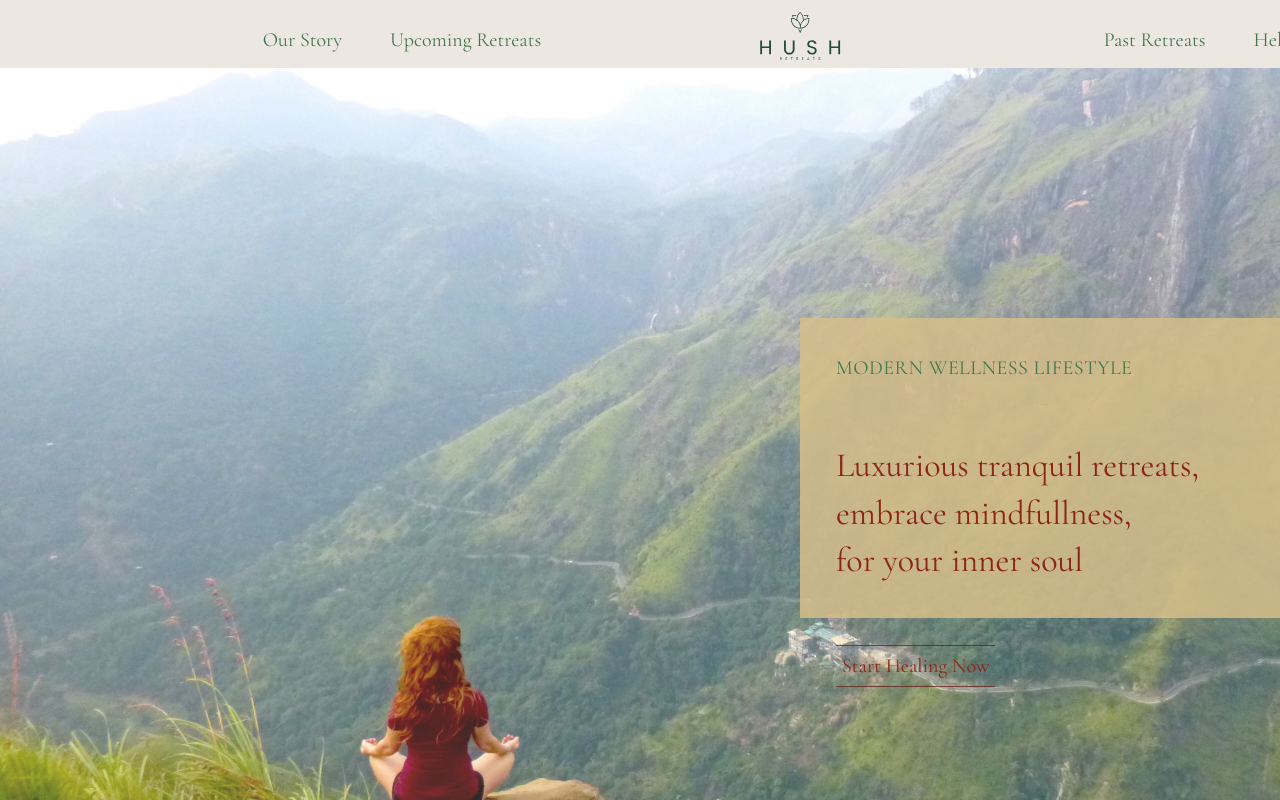
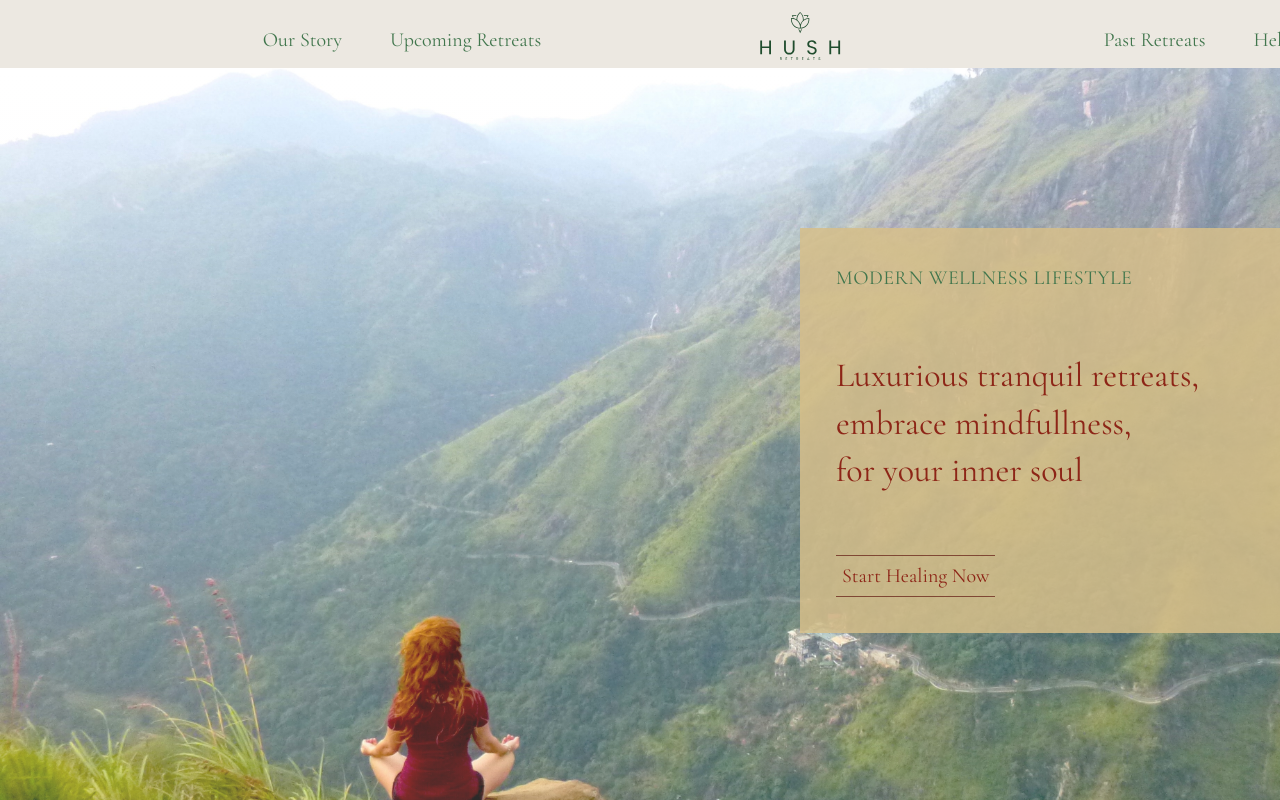
Before and after one commit to jieqiangt/the-hush-retreat, a Next.js app: page / in a window 1280 px wide. Shown: the top 800 px of the page. Built offline with nearby package versions, Linux system fonts and the light colour scheme.

Commit message:
- changed banner to be responsive to height of screen

```diff
--- a/components/ui/Banner.js
+++ b/components/ui/Banner.js
@@ -5,12 +5,13 @@ export default function Banner(props) {
 
   return (
     <Fragment>
-      <section className={classes[baseClass]}></section>
-      <div className={`${classes[`${baseClass}--box`]} hidden`}>
-        <h2 className={classes[`${baseClass}--title`]}>{title}</h2>
-        <h3 className={classes[`${baseClass}--caption`]}>{caption}</h3>
-        {bannerDetails}
-      </div>
+      <section className={classes[baseClass]}>
+        <div className={`${classes[`${baseClass}--box`]} hidden`}>
+          <h2 className={classes[`${baseClass}--title`]}>{title}</h2>
+          <h3 className={classes[`${baseClass}--caption`]}>{caption}</h3>
+          {bannerDetails}
+        </div>
+      </section>
     </Fragment>
   );
 }
--- a/sass/base/_utilities.scss
+++ b/sass/base/_utilities.scss
@@ -470,6 +470,17 @@
   animation: fadeIn 0.8s ease-in;
   animation-delay: 0.2s;
   animation-fill-mode: backwards;
+  display: grid;
+  grid-template-columns:
+    [banner-start] 1fr repeat(
+      10,
+      [col-start] minmax(16rem, min-content) [col-end]
+    )
+    1fr [banner-end];
+  grid-template-rows: repeat(
+    12,
+    [row-start] minmax(5vh, min-content) [row-end]
+  );
 
   &--box {
     background-color: rgba($col-accent-primary, 0.85);
@@ -478,8 +489,7 @@
     gap: 1.2rem;
     font-size: $font-size-text-md;
     color: $col-gray-primary;
-    padding: 3.6rem 14rem 3.6rem 3.6rem;
-    grid-row: 2;
+    padding: 3.6rem;
     z-index: $z-index-top;
   }
 
--- a/sass/pages/home.module.scss
+++ b/sass/pages/home.module.scss
@@ -31,13 +31,12 @@
     ),
     (bottom 25% left 90%)
   );
-  position: relative;
   grid-column: full-start / full-end;
   grid-row: 2;
 
   &--box {
-    grid-column: col-start 6 / full-end;
-    margin: 25rem 0rem;
+    grid-column: col-start 6 / banner-end;
+    grid-row: row-start 5 / span 6;
   }
 
   &--title {
@@ -136,7 +135,7 @@
   &--carousel {
     @include carousel(
       (5rem 20rem),
-      rgba($col-main-primary, 0.80),
+      rgba($col-main-primary, 0.8),
       $col-accent-primary,
       $col-main-primary,
       $col-accent-primary,
--- a/sass/pages/upcoming.module.scss
+++ b/sass/pages/upcoming.module.scss
@@ -211,8 +211,9 @@
   grid-row: 2;
 
   &--box {
-    margin: 28rem 0rem;
-    grid-column: col-start 7 / full-end;
+    grid-column: col-start 7 / banner-end;
+    grid-row: row-start 5 / span 8;
+    padding: 4.8rem;
     transition-delay: 0.6s;
   }
 
```
Also changed, not shown: sass/pages/explore.module.scss (+3 -6 lines).
